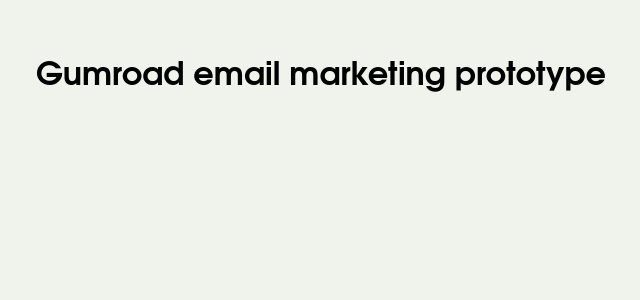
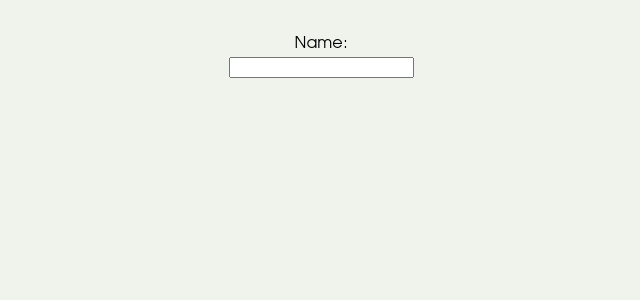
Before and after one commit to MauFrontier/gumroad-email-marketing-prototype, a React (Vite) app: page / in a window 1280 px wide. Shown: the top 300 px of the page, without its empty margins (319-959 px from the left). Built offline with nearby package versions, Linux system fonts and the light colour scheme.

Commit message:
feat: Add stubs for name input

```diff
--- a/src/App.tsx
+++ b/src/App.tsx
@@ -4,7 +4,10 @@ function App() {
 
   return (
     <>
-      <h1>Gumroad email marketing prototype</h1>
+      <label htmlFor="name">Name:</label>
+      <div>
+        <input type="text" id="name" />
+      </div>
     </>
   )
 }
```
